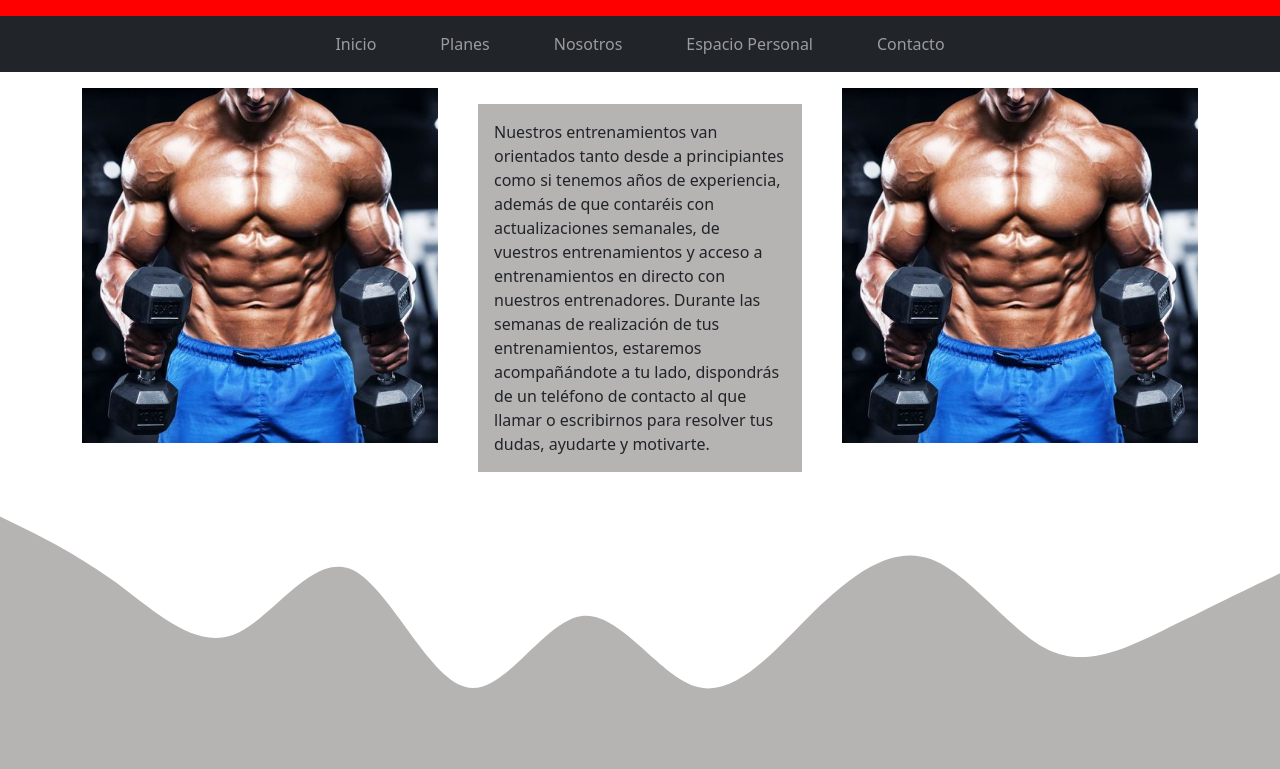
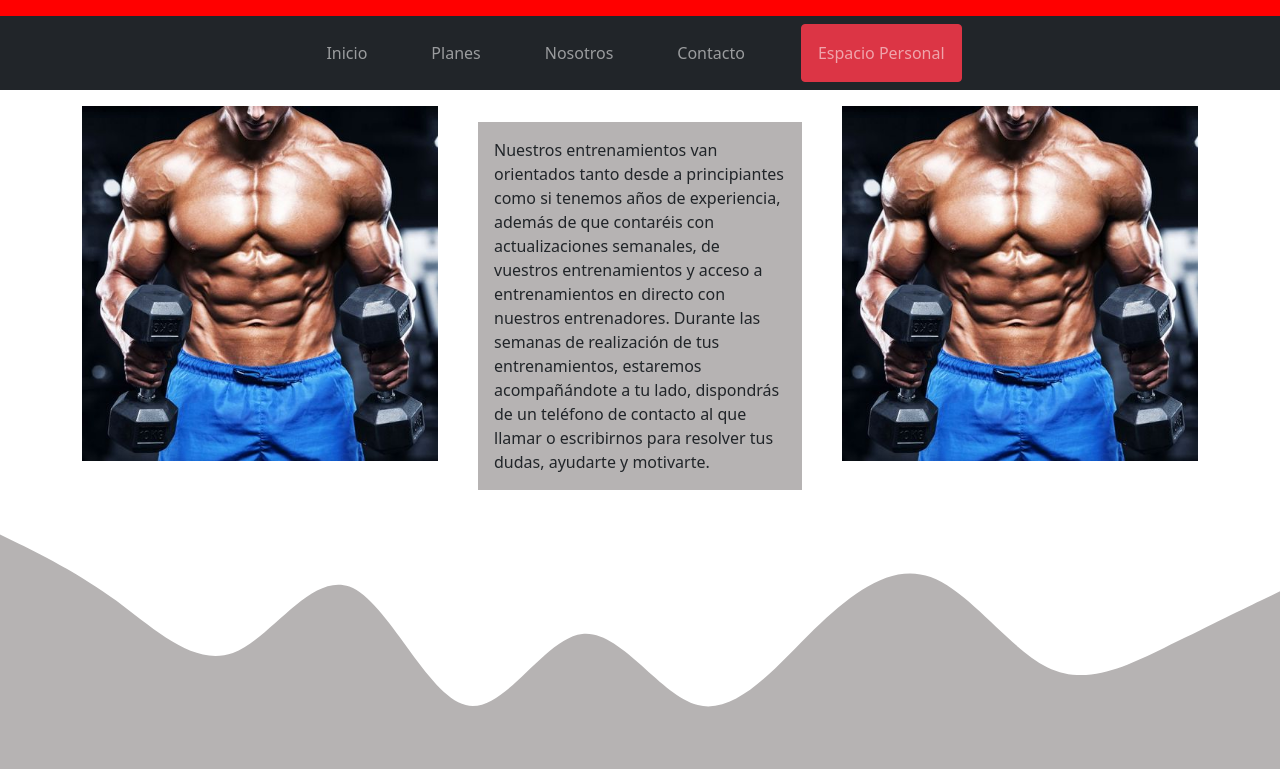
Before and after one commit to franj123/proyectoCoder, a plain HTML site: page acerca.html in a window 1280 px wide. Shown: the part 195-964 px from the top of the page. Drawn offline with nearby package versions, Linux system fonts and the light colour scheme.

Commit message:
button espacio personal todas la paginas

```diff
--- a/acerca.html
+++ b/acerca.html
@@ -29,8 +29,8 @@
 					<a class="nav-link " href="./index.html">Inicio</a>
                     <a class="nav-link" href="./planes.html">Planes</a>
 					<a class="nav-link" href="./acerca.html">Nosotros</a>
-					<a class="nav-link" href="./espacio-personal.html">Espacio Personal</a>
 					<a class="nav-link" href="./contacto.html">Contacto</a>
+                    <a class="nav-link btn btn-danger p-3 espacioPersonal" href="./espacio-personal.html">Espacio Personal</a>
 				</div>
 			</div>
 		</div>
```
Also changed, not shown: contacto.html (+1 -1 lines), planes.html (+1 -1 lines).
